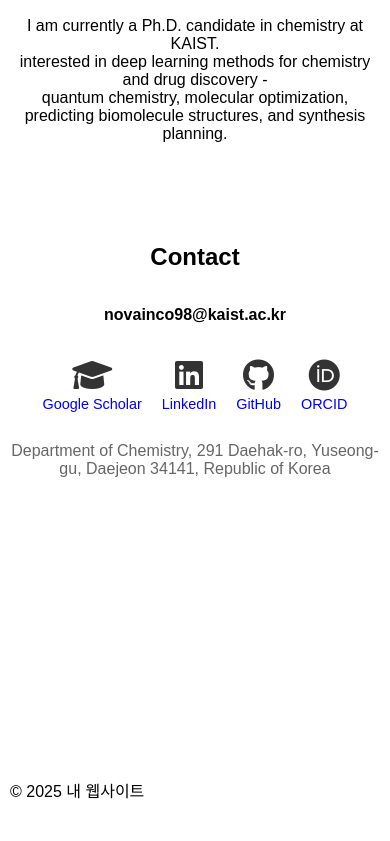
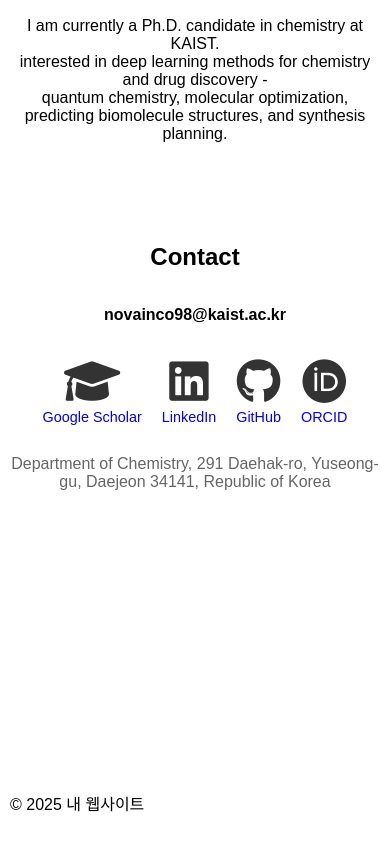
Before and after one commit to Hwoo-Kim/hwkim-homepage, a plain HTML site: page about.html in a window 390 px wide. Shown: the part 1122-1963 px from the top of the page. Drawn offline with Linux system fonts and the light colour scheme.

Commit message:
Strengthen CSS selector for social icons in Contact page mobile view

```diff
--- a/css/style.css
+++ b/css/style.css
@@ -132,8 +132,8 @@ main {
         height: 45px !important;
     }
 
-    .contact-social-icons i {
-        font-size: 32px !important; /* Smaller icon size for mobile (20% reduced from 40px) */
+    .contact-social-icons > div > a > i {
+        font-size: 45px !important; /* Slightly larger for better visibility */
     }
 
     /* Adjust call icon image size for mobile */
```
